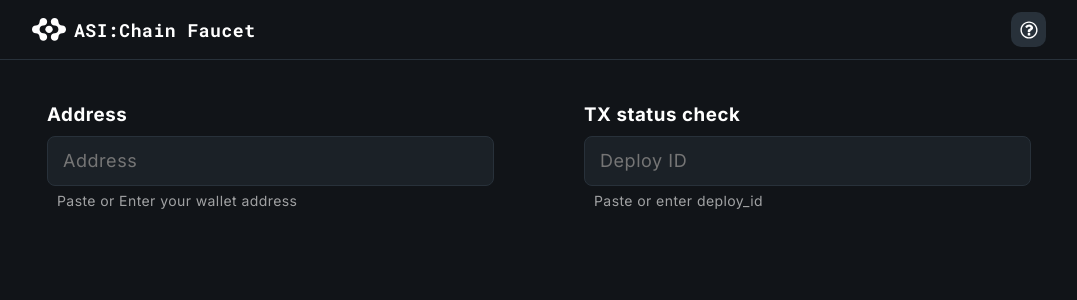
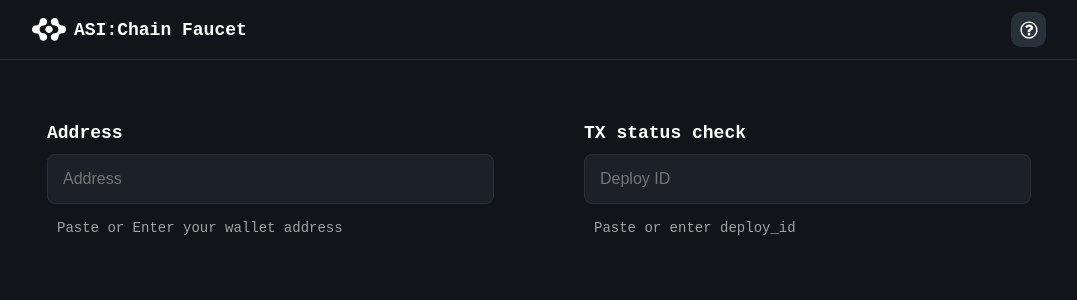
Before and after one commit to asi-alliance/asi-chain-faucet, a React (Vite) app in the folder web/: page / in a window 1280 px wide. Shown: the top 300 px of the page, without its empty margins (101-1178 px from the left). Built offline with nearby package versions, Linux system fonts and the light colour scheme; no server answers.

Commit message:
[AS-263] Added design consistency(stage 1)

```diff
--- a/web/src/components/DebounceInput/index.tsx
+++ b/web/src/components/DebounceInput/index.tsx
@@ -26,7 +26,7 @@
             <div className="input-holder">
                 <input
                     type="text"
-                    id="addressInput"
+                    className="addressInput text-2"
                     name="addressInput"
                     value={value}
                     placeholder={placeholder}
--- a/web/src/components/DebounceInput/style.css
+++ b/web/src/components/DebounceInput/style.css
@@ -3,8 +3,8 @@
 }
 
 .input-holder {
+    margin-bottom: 5px;
     height: 50px;
-    margin-bottom: 5px;
 }
 
 .helper-text {
--- a/web/src/components/Section/style.css
+++ b/web/src/components/Section/style.css
@@ -8,5 +8,5 @@
 }
 
 section h3 {
-    margin-bottom: 10px;
+  margin-bottom: 10px;
 }
--- a/web/src/domains/Theme/style.css
+++ b/web/src/domains/Theme/style.css
@@ -1,7 +1,3 @@
-/* Import fonts for consistency */
-@import url('https://fonts.googleapis.com/css2?family=Inter:wght@100;200;300;400;500;600;700;800;900&display=swap');
-@import url('https://fonts.googleapis.com/css2?family=Roboto+Mono:wght@400;700&display=swap');
-
 :root {
   --primary-color: #28313a;
   --secondary-color: #1b2127;
@@ -10,29 +6,13 @@
   --success-color: #54a364;
   --error-color: #e45e5e;
   --text-color: #ffffff;
-  --font-family: 'Inter', -apple-system, BlinkMacSystemFont, 'Segoe UI', 'Roboto', sans-serif;
-  --font-family-mono: 'Roboto Mono', monospace;
   --default-animation-duration: .3s;
-
-  --font-size-xs: 12px;
-  --font-size-sm: 14px;
-  --font-size-base: 16px;
-  --font-size-lg: 18px;
-  --font-size-xl: 20px;
-  --font-size-2xl: 24px;
-  --font-size-3xl: 30px;
-  --font-size-4xl: 36px;
-
-  --logo-text-size: 17.658px;
 }
 
 * {
-  margin: 0;
   padding: 0;
   box-sizing: border-box;
-  font-family: var(--font-family);
   transition: var(--default-animation-duration);
-  letter-spacing: 0.03em;
 }
 
 html,
@@ -47,6 +27,8 @@
 body {
   background-color: var(--background-color);
   color: var(--text-color);
+  /* letter-spacing: -0.75%; */
+  font-family: "Roboto mono", monospace;
 }
 
 input {
@@ -59,7 +41,6 @@
   background: var(--secondary-color);
   border: 1px solid var(--primary-color);
   color: var(--text-color);
-  font-size: 18px;
 }
 
 input:hover,
@@ -90,6 +71,46 @@
 button:disabled {
   opacity: .5;
   pointer-events: none;
+}
+
+h1, h2, h3, h4, h5 {
+  letter-spacing: 0;
+}
+
+h1 {
+    font-size: 32px;
+}
+
+h2 {
+    font-size: 24px;
+}
+
+h3 {
+    font-size: 18px;
+}
+
+h4 {
+    font-size: 16px;
+}
+
+h5 {
+    font-size: 14px;
+}
+
+.text-1 {
+    font-size: 18px;
+}
+
+.text-2 {
+    font-size: 16px;
+}
+
+.text-3 {
+    font-size: 14px;
+}
+
+.text-4 {
+    font-size: 12px;
 }
 
 [data-tooltip] {
```
Also changed, not shown: 1 other file (tests, documents, lock files or other folders).
